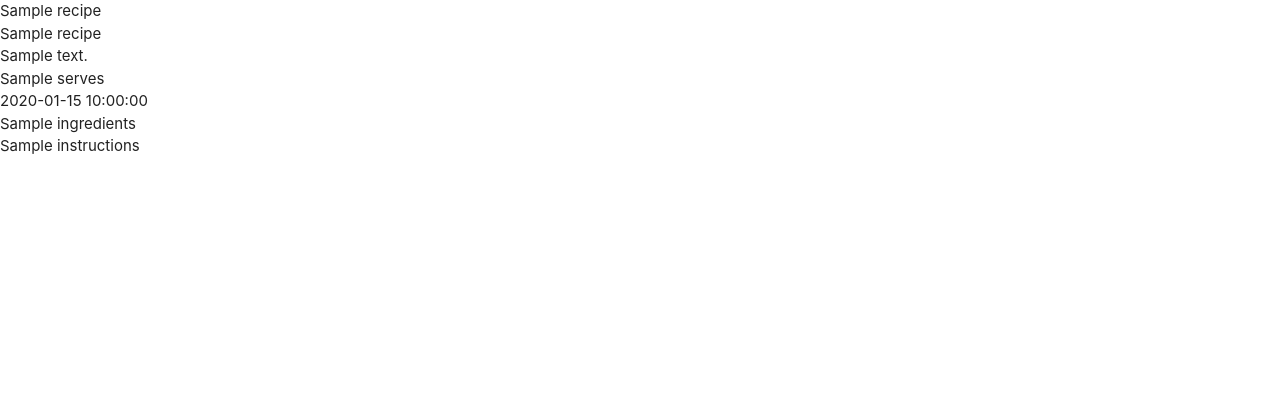
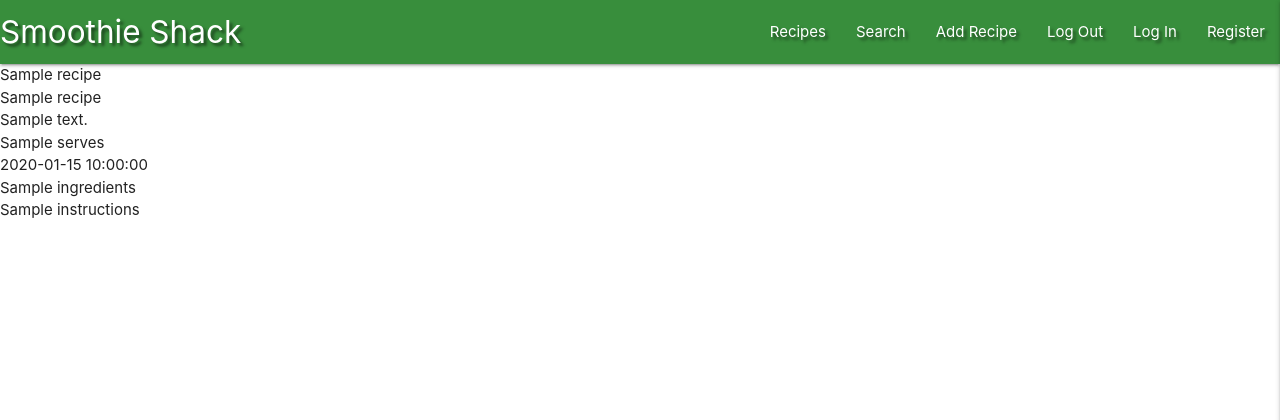
Before and after one commit to AndrewDarwin/ms3smoothieshack, a Flask app: page / in a window 1280 px wide. Shown: the top 420 px of the page. Run offline with Flask 2, Linux system fonts and the light colour scheme; a database or web service that is not in the repository returns one stand-in record (values such as "Sample title"); some libraries are stand-ins or nearby versions.

Commit message:
Add Materalize Navbar and Sidenav

```diff
--- a/static/css/style.css
+++ b/static/css/style.css
@@ -0,0 +1,3 @@
+.text-shadow {
+    text-shadow: 3px 3px 3px rgba(0, 0, 0, 0.5);
+}
--- a/static/js/script.js
+++ b/static/js/script.js
@@ -0,0 +1,20 @@
+/*
+    jQuery for MaterializeCSS initialization
+*/
+
+$(document).ready(function () {
+    $(".sidenav").sidenav({edge: "right"});
+});
+
+
+
+
+
+/*
+    vanilla JavaScript for MaterializeCSS initialization
+*/
+
+// document.addEventListener('DOMContentLoaded', function () {
+//     let sidenavs = document.querySelectorAll(".sidenav");
+//     let sidenavsInstance = M.Sidenav.init(sidenavs, {edge: "right"});
+// });
--- a/templates/base.html
+++ b/templates/base.html
@@ -13,6 +13,35 @@
 </head>
 <body>
 
+    <header>
+        <!-- top navbar -->
+		<nav class="nav-extended text-shadow green darken-2">
+			<div class="nav-wrapper">
+				<a href="{{ url_for('get_recipes') }}" class="brand-logo">Smoothie Shack</a>
+				<a href="#" data-target="mobile-demo" class="sidenav-trigger right"><i class="fas fa-bars"></i></a>
+				<ul class="right hide-on-med-and-down">
+					<li><a href="{{ url_for('get_recipes') }}">Recipes</a></li>
+					<li><a href="#">Search</a></li>
+					<li><a href="#">Add Recipe</a></li>
+					<li><a href="#">Log Out</a></li>
+					<li><a href="#">Log In</a></li>
+					<li><a href="#">Register</a></li>
+				</ul>
+			</div>
+		</nav>
+
+        <!-- mobile sidenav -->
+		<ul class="sidenav" id="mobile-demo">
+            <li><h4 class="center-align green-text text-darken 2">Smoothie Shack</h4></li>
+            <li><a href="{{ url_for('get_recipes') }}">Recipes</a></li>
+            <li><a href="#">Search</a></li>
+            <li><a href="#">Add Recipe</a></li>
+            <li><a href="#">Log Out</a></li>
+            <li><a href="#">Log In</a></li>
+            <li><a href="#">Register</a></li>
+		</ul>
+	</header>
+
     {% block content %}
     {% endblock %}
 
```
